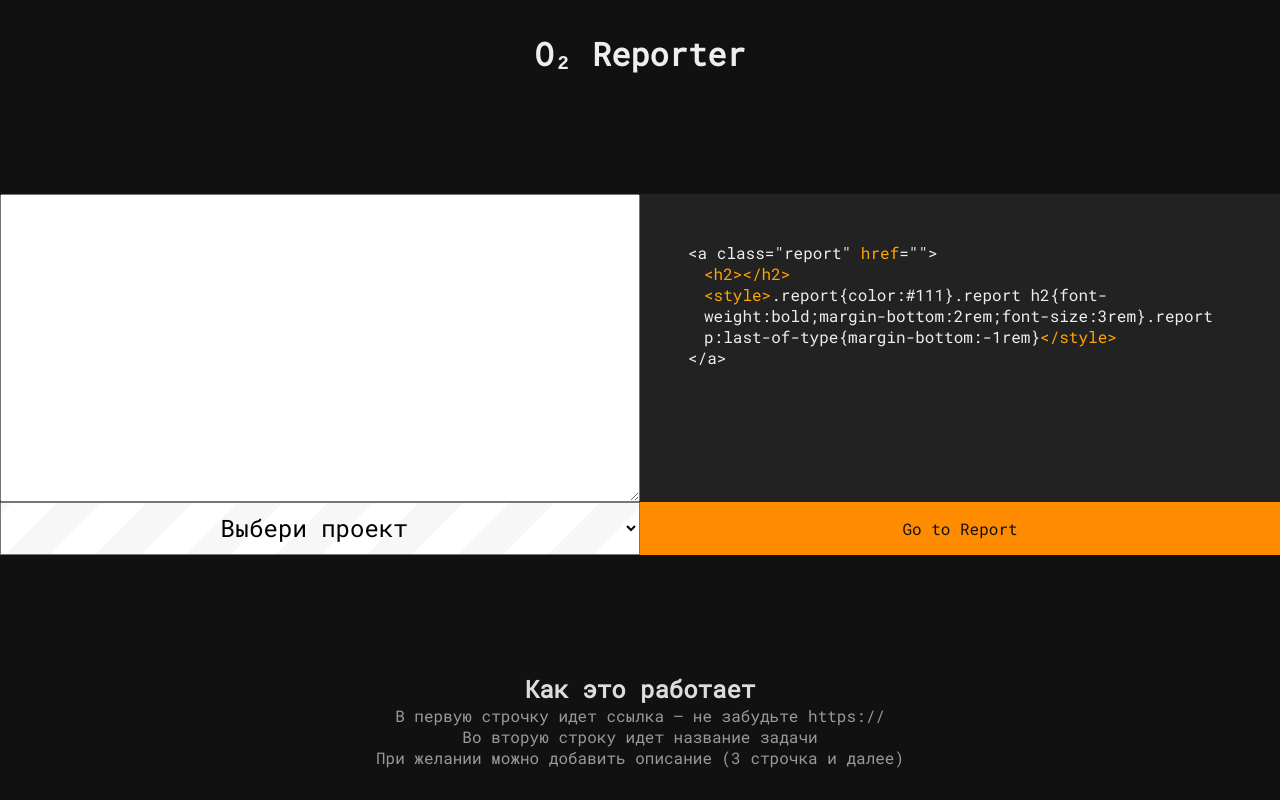
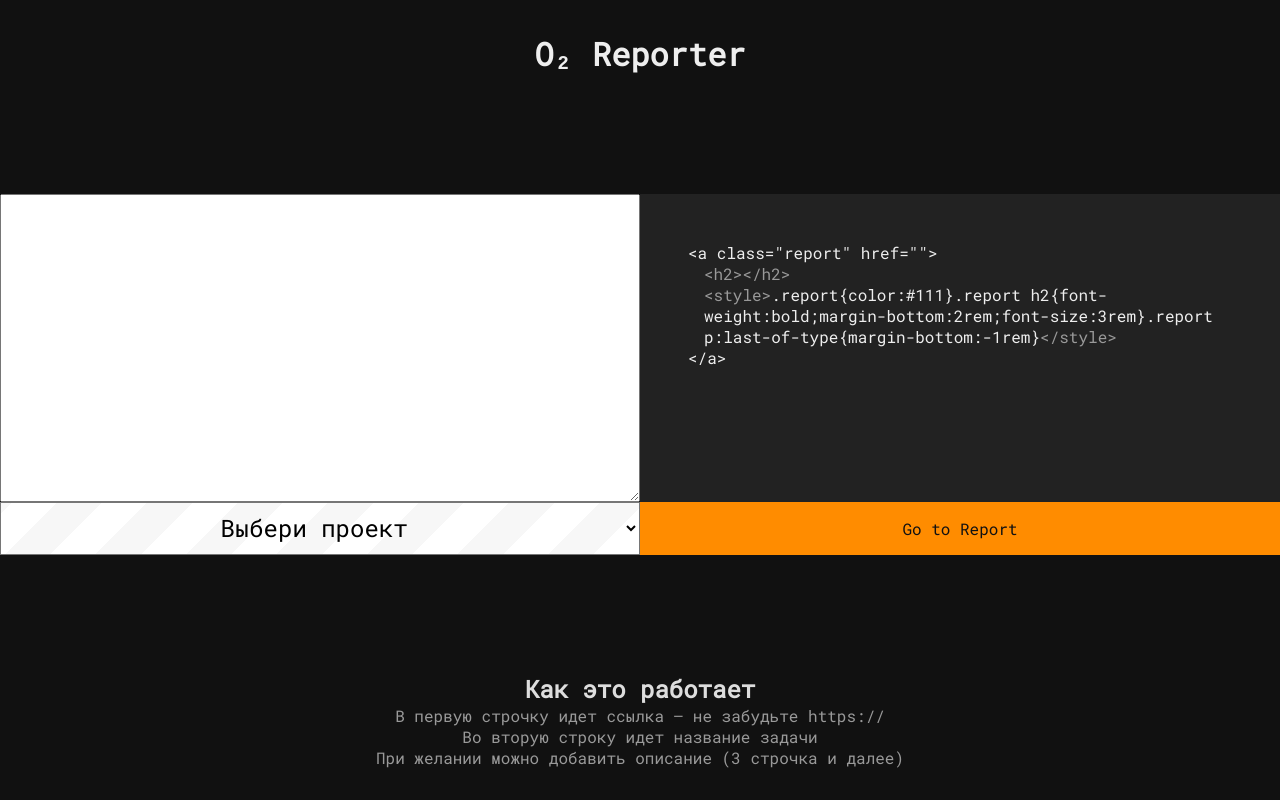
Before and after one commit to dragunovartem99/o2-reporter, a Vue app: page / in a window 1280 px wide. Built offline with nearby package versions, Linux system fonts and the light colour scheme.

Commit message:
Simplify styles

```diff
--- a/src/App.vue
+++ b/src/App.vue
@@ -140,9 +140,6 @@ select {
 .help h2 {
   color: #ddd;
 }
-span span {
-  color: orange;
-}
 .raw,
 .code {
   padding: 3rem;
--- a/src/components/fakeTag.vue
+++ b/src/components/fakeTag.vue
@@ -10,7 +10,7 @@ export default {
 </script>
 <style scoped>
 span {
-  color: orange;
+  color: #999;
 }
 .faketag {
   margin-left: 1rem;
```
